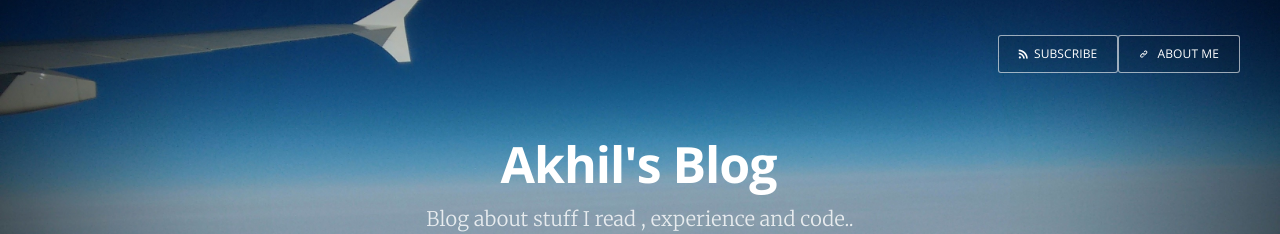
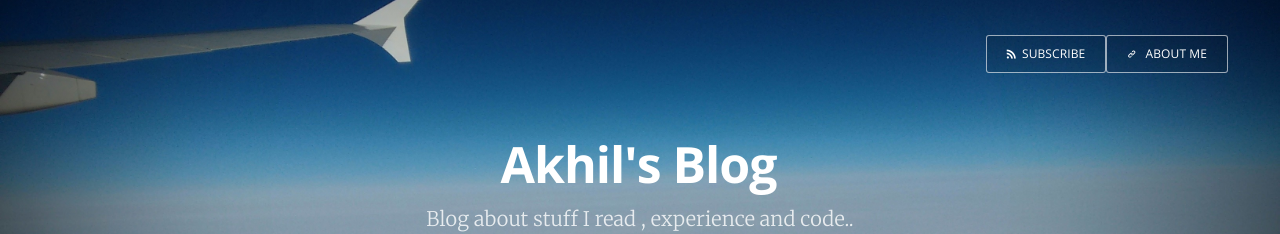
Before and after one commit to akhilum/akhilum.github.io, a Jekyll site: the page built from index.html, in a window 1280 px wide. Shown: the top 234 px of the page. Built offline with Jekyll 4.4.1, drawn with Linux system fonts in a browser that asks for light colours; Markdown is read by kramdown in place of the engine named in the settings; the list of posts is cut into pages by our own code.

Commit message:
Nope not forgetting

```diff
--- a/index.html
+++ b/index.html
@@ -12,8 +12,8 @@
                     <img src="{{ page.logo }}" alt="Blog Logo" />
                 </a>
             {% endif %}
-        <a class="subscribe-button overlay icon-link" href='{{ site.baseurl }}{{ page.about }}'> About me </a>
-        <a class="subscribe-button icon-feed" href="{{ site.baseurl }}rss.xml">Subscribe</a>
+        <div style="padding-right:12px;"><a class="subscribe-button overlay icon-link" href='{{ site.baseurl }}{{ page.about }}'> About me </a></div>
+        <div style="padding-left:12px;"><a class="subscribe-button icon-feed" href="{{ site.baseurl }}rss.xml">Subscribe</a></div>
     </nav>
     <div class="vertical">
         <div class="main-header-content inner">
```
